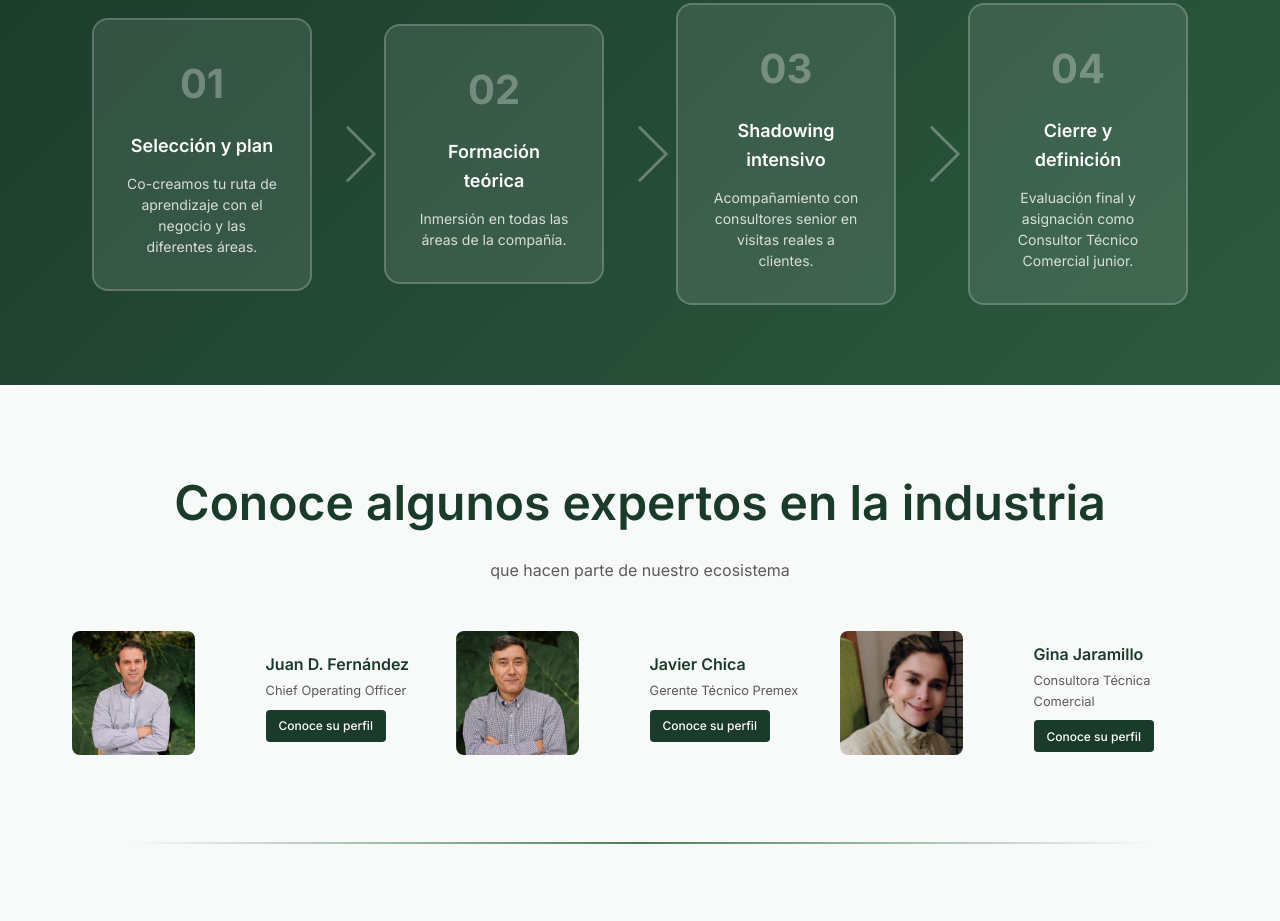
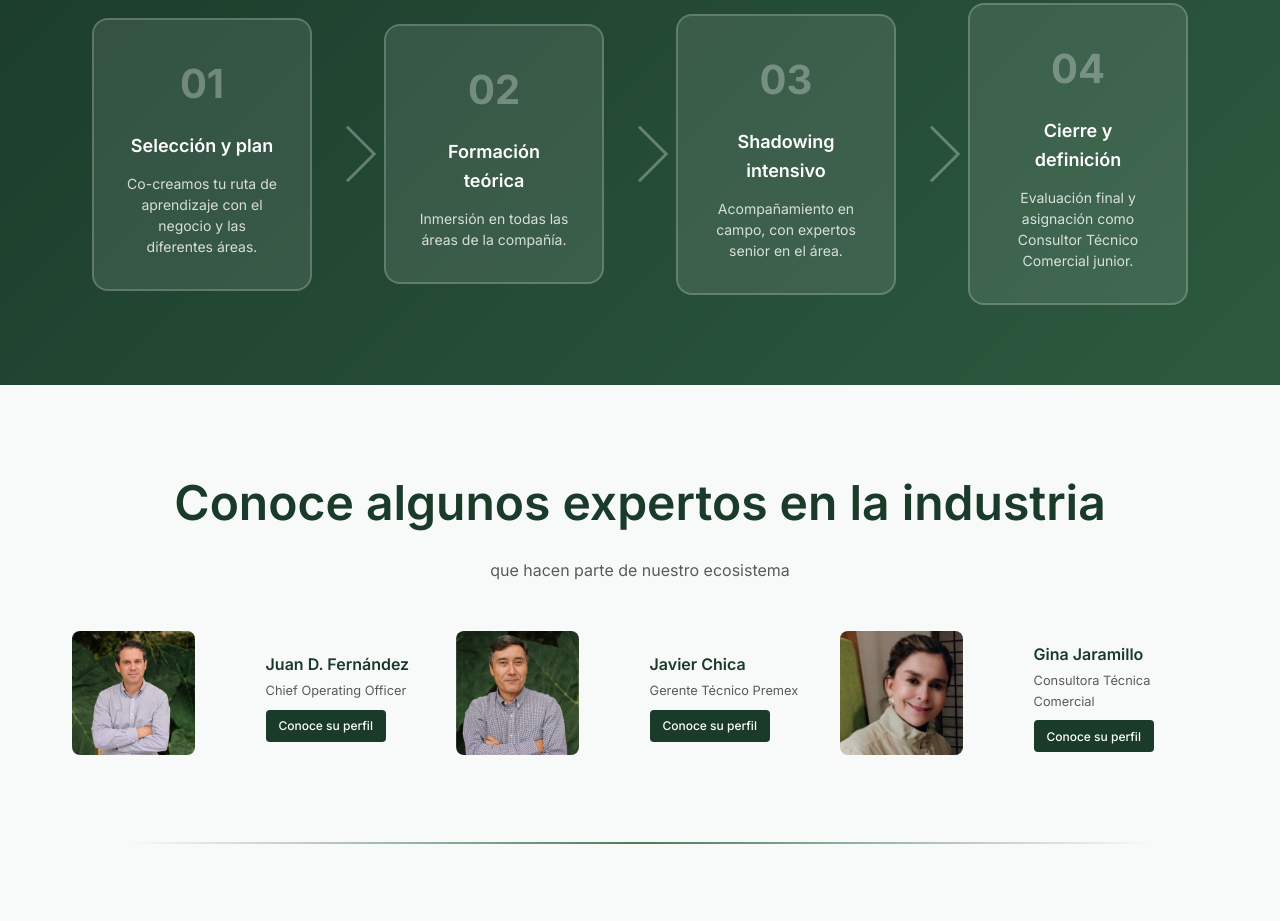
Before and after one commit to ComunicacionesAX/ILU_ProgramaTraineePro, a plain HTML site: page index.html in a window 1280 px wide. Shown: the part 1295-2216 px from the top of the page. Drawn offline with Linux system fonts and the light colour scheme.

Commit message:
Update journey step 03 text

```diff
--- a/index.html
+++ b/index.html
@@ -339,7 +339,7 @@
                 <div class="journey-card">
                     <div class="journey-number">03</div>
                     <h3>Shadowing intensivo</h3>
-                    <p>Acompañamiento con consultores senior en visitas reales a clientes.</p>
+                    <p>Acompañamiento en campo, con expertos senior en el área.</p>
                 </div>
                 <div class="journey-arrow"></div>
                 <div class="journey-card">
```
